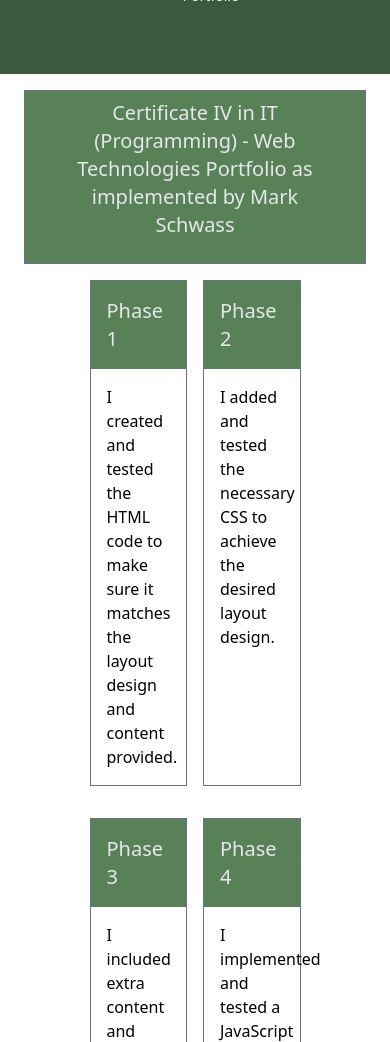
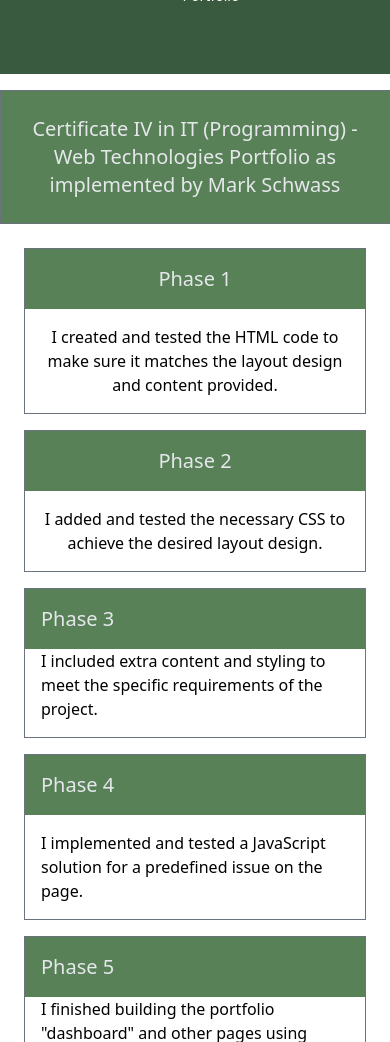
Before and after one commit to MarkwSch/C4Prog-WT-23S2-Portfolio-mws, a website: page index.html in a window 390 px wide. Shown: the part 58-1100 px from the top of the page. Drawn offline with Linux system fonts and the light colour scheme.

Commit message:
fix: phase 5 mobile layout

```diff
--- a/index.html
+++ b/index.html
@@ -32,9 +32,9 @@
                         </button>
                     </div>
                     <nav>
-                        <div class="items-center justify-between w-full lg:flex lg:w-auto lg:order-1" id="mobile-menu-2">
+                        <div class="items-center justify-between w-full md:flex md:w-auto md:order-1" id="mobile-menu-2">
                             <nav>
-                                <ul class="flex flex-col mt-4 font-medium lg:flex-row lg:space-x-8 lg:mt-0 h-1">
+                                <ul class="flex flex-row mt-4 font-medium md:flex-row md:space-x-8 md:mt-0 h-1">
                                     <li>
                                         <a href="phase-1"
                                             class="block py-2 pl-3 text-white border-b border-gray-100 hover:bg-gray-50 lg:hover:bg-transparent lg:border-0 lg:hover:text-purple-700 lg:p-0 dark:text-gray-400 lg:dark:hover:text-white dark:hover:bg-gray-700 dark:hover:text-white lg:dark:hover:bg-transparent dark:border-gray-700">Phase 1</a>
@@ -64,66 +64,61 @@
         </div>
     </div>
 </header>
-<main>
+<main class="flex items-center justify-center min-w-screen">
     <article>
-        <header>
-            <div class="w-full flex p-6 mx-auto justify-center">
-                <div class="w-full flex space-x-4 justify-center -m-2">
-                    <div class="w-full border border-gray-500 flex flex-col p-4 bg-green-light items-center">
-                        <div class="w-full text-gray-200 pr-4 pl-4 -m-4 mb-0 py-2 text-center">
-                            <h4 class="text-bold text-xl">Certificate IV in IT (Programming) - Web Technologies Portfolio as implemented by Mark Schwass</h4>
-                        </div>
-                    </div>
-                </div>
-            </div>
+        <header class="mx-auto w-full p-6 bg-green-light border border-gray-500 mt-4">
+            <h4 class="text-bold text-xl text-center text-gray-200">
+                Certificate IV in IT (Programming) - Web Technologies Portfolio as implemented by Mark Schwass
+            </h4>
         </header>
-        <div class="mx-auto gap-4">
-            <div class="flex space-x-4 justify-center mb-8 mobile-inline">
-                <div class="w-1/4 border border-gray-500 flex flex-col gap-4 p-4">
+        <div class="mx-auto gap-4 md:justify-center p-6">
+            <div class="flex flex-col items-center justify-center space-y-4 md:flex-row md:space-x-4 md:justify-center mb-4 mx-auto text-center gap-4">
+                <div class="w-full border border-gray-500 flex flex-col h-full gap-4 p-4">
                     <div class="bg-green-light text-gray-200 p-4 -m-4 mb-0">
                         <h4 class="text-bold text-xl">Phase 1</h4>
                     </div>
-                    <div class="flex flex-col gap-4">
+                    <div class="flex flex-col gap-4 h-full">
                         <p>I created and tested the HTML code to make sure it matches the layout design and content provided.</p>
                     </div>
                 </div>
-                <div class="w-1/4 border border-gray-500 flex flex-col gap-4 p-4">
+                <div class="w-full border border-gray-500 flex flex-col gap-4 p-4">
                     <div class="bg-green-light text-gray-200 p-4 -m-4 mb-0">
                         <h4 class="text-bold text-xl">Phase 2</h4>
                     </div>
-                    <div class="flex flex-col gap-4">
+                    <div class="flex flex-col gap-4 h-">
                         <p>I added and tested the necessary CSS to achieve the desired layout design.</p>
                     </div>
                 </div>
             </div>
-            <div class="flex space-x-4 justify-center mb-4">
-                <div class="w-1/4 border border-gray-500 flex flex-col gap-4 p-4">
-                    <div class="bg-green-light text-gray-200 p-4 -m-4 mb-0">
+            <div class="flex flex-col items-center justify-center space-y-4 md:flex-row md:space-x-4 md:justify-center mb-4 gap-4">
+                <div class="w-full md:w-1/4 border border-gray-500 flex flex-col h-full p-4">
+                    <div class="bg-green-light text-gray-200 p-4 -m-4 mb-0 h-full">
                         <h4 class="text-bold text-xl">Phase 3</h4>
                     </div>
-                    <div class="flex flex-col gap-4">
+                    <div class="flex flex-col gap-4 h-full">
                         <p>I included extra content and styling to meet the specific requirements of the project.</p>
                     </div>
                 </div>
-                <div class="w-1/4 border border-gray-500 flex flex-col gap-4 p-4">
-                    <div class="bg-green-light text-gray-200 p-4 -m-4 mb-0">
+                <div class="w-full md:w-1/4 border border-gray-500 flex flex-col h-full gap-4 p-4">
+                    <div class="bg-green-light text-gray-200 p-4 -m-4 mb-0 h-full">
                         <h4 class="text-bold text-xl">Phase 4</h4>
                     </div>
-                    <div class="flex flex-col gap-4">
+                    <div class="flex flex-col gap-4 h-full">
                         <p>I implemented and tested a JavaScript solution for a predefined issue on the page.</p>
                     </div>
                 </div>
             </div>
-            <div class="flex space-x-4 justify-center">
-                <div class="w-1/4 border border-gray-500 flex flex-col gap-4 p-4">
-                    <div class="bg-green-light text-gray-200 p-4 -m-4 mb-0">
+            <div class="flex flex-col items-center justify-center space-y-4 md:flex-row md:space-x-4 md:justify-center gap-4">
+                <div class="w-full lg:w-1/4 border border-gray-500 flex flex-col h-full p-4">
+                    <div class="bg-green-light text-gray-200 p-4 -m-4 mb-0 h-full">
                         <h4 class="text-bold text-xl">Phase 5</h4>
                     </div>
-                    <div class="flex flex-col gap-4">
+                    <div class="flex flex-col gap-4 h-full">
                         <p>I finished building the portfolio "dashboard" and other pages using TailwindCSS, and then deployed the project to Screencraft hosting via FTP.</p>
                     </div>
                 </div>
             </div>
+
         </div>
     </article>
 </main>
```
